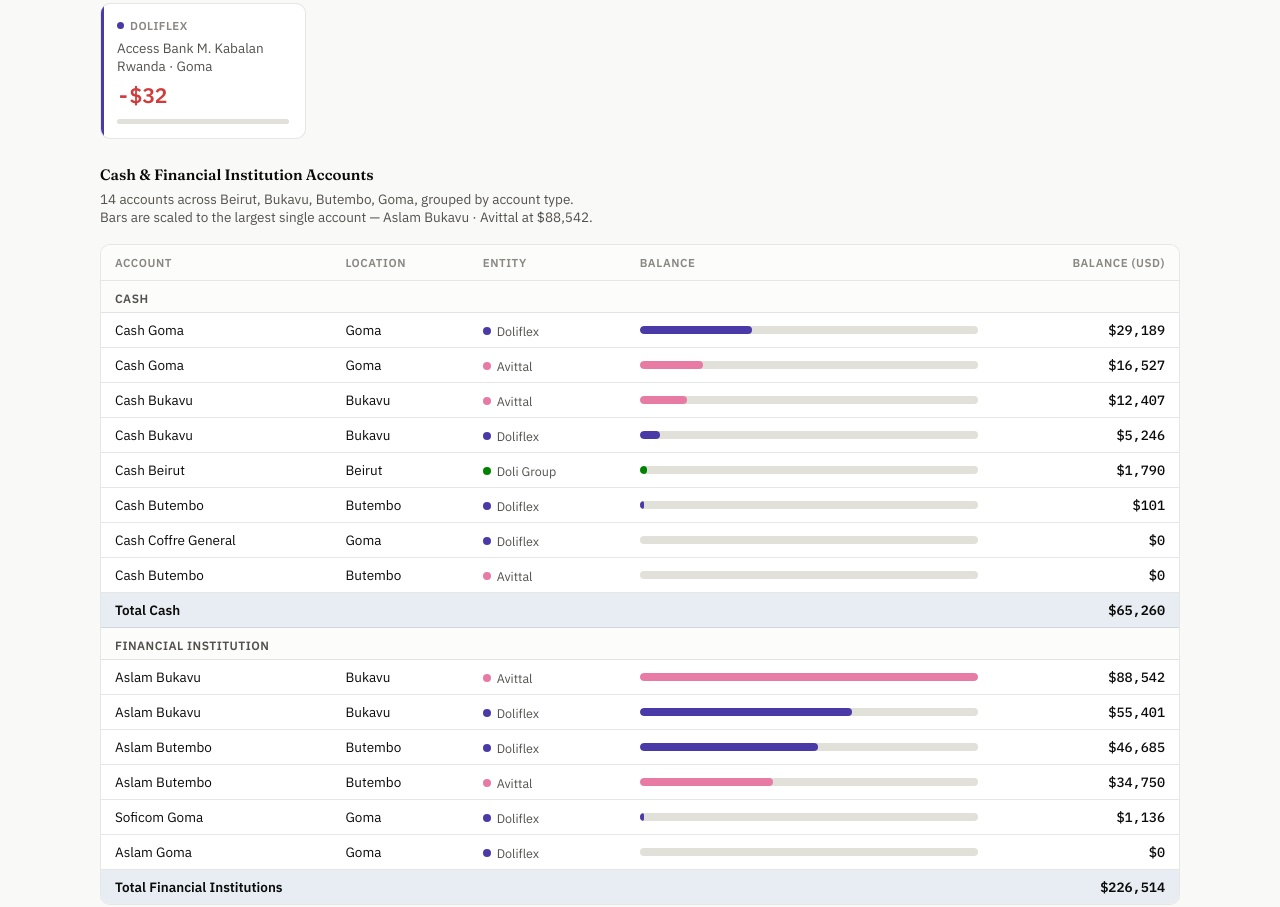
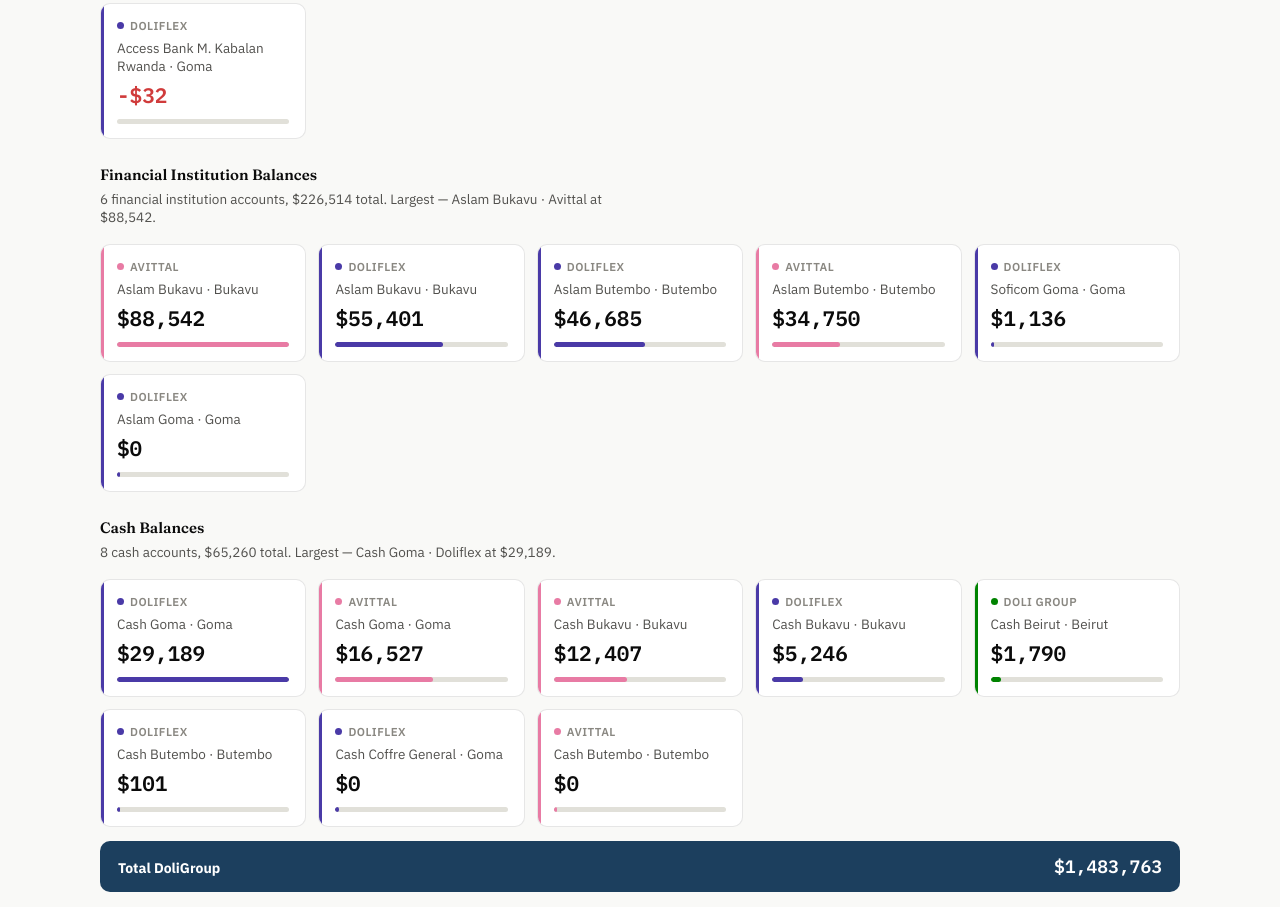
Before and after one commit to alisleiman90/doligroup-cash-dashboard, a plain HTML site: page index.html in a window 1280 px wide. Shown: the part 734-1641 px from the top of the page. Drawn offline with Linux system fonts and the light colour scheme.

Commit message:
Update dashboard: add Cash and Financial Institution balance cards

```diff
--- a/index.html
+++ b/index.html
@@ -216,7 +216,7 @@
         <span class="legend-item"><span class="swatch" style="background:var(--cat-magenta)"></span>Avittal</span>
         <span class="legend-item"><span class="swatch" style="background:var(--cat-green)"></span>Doli Group HQ</span>
       </div>
-      <span class="refresh-note">Auto-refreshed hourly · last pulled 11 Sep 2026 11:00 Beirut time</span>
+      <span class="refresh-note">Auto-refreshed hourly · last pulled 11 Sep 2026 12:00 Beirut time</span>
     </div>
   </header>
 
@@ -238,22 +238,13 @@
     <p class="block-note">6 bank accounts, $1,226,740 total. Largest — Equity Bank Rwanda Doliflex · Doliflex at $1,076,599.</p>
     <div class="card-grid" id="bank-card-grid"></div>
 
-    <h3 style="font-size:15px;margin:26px 0 6px;">Cash &amp; Financial Institution Accounts</h3>
-    <p class="block-note">14 accounts across Beirut, Bukavu, Butembo, Goma, grouped by account type. Bars are scaled to the largest single account — Aslam Bukavu · Avittal at $88,542.</p>
-    <div class="table-scroll">
-      <table>
-        <thead>
-          <tr>
-            <th>Account</th>
-            <th>Location</th>
-            <th>Entity</th>
-            <th class="bar-cell">Balance</th>
-            <th class="num-col">Balance (USD)</th>
-          </tr>
-        </thead>
-        <tbody id="cash-table-body"></tbody>
-      </table>
-    </div>
+    <h3 style="font-size:15px;margin:26px 0 6px;">Financial Institution Balances</h3>
+    <p class="block-note">6 financial institution accounts, $226,514 total. Largest — Aslam Bukavu · Avittal at $88,542.</p>
+    <div class="card-grid" id="fi-card-grid"></div>
+
+    <h3 style="font-size:15px;margin:26px 0 6px;">Cash Balances</h3>
+    <p class="block-note">8 cash accounts, $65,260 total. Largest — Cash Goma · Doliflex at $29,189.</p>
+    <div class="card-grid" id="cash-card-grid"></div>
 
     <div class="grand-strip"><span>Total DoliGroup</span><span class="num">$1,483,763</span></div>
   </section>
@@ -355,62 +346,28 @@
     "Avittal": "var(--cat-magenta)"
   };
 
-  const cashRows = [
-    { cat: "Cash", rows: [
-      { name: 'Cash Goma', loc: 'Goma', entity: 'Doliflex', value: 29189.00 },
-      { name: 'Cash Goma', loc: 'Goma', entity: 'Avittal', value: 16527.00 },
-      { name: 'Cash Bukavu', loc: 'Bukavu', entity: 'Avittal', value: 12407.00 },
-      { name: 'Cash Bukavu', loc: 'Bukavu', entity: 'Doliflex', value: 5246.00 },
-      { name: 'Cash Beirut', loc: 'Beirut', entity: 'Doli Group', value: 1790.00 },
-      { name: 'Cash Butembo', loc: 'Butembo', entity: 'Doliflex', value: 101.00 },
-      { name: 'Cash Coffre General', loc: 'Goma', entity: 'Doliflex', value: 0.00 },
-      { name: 'Cash Butembo', loc: 'Butembo', entity: 'Avittal', value: 0.00 },
-    ], subtotal: 65260.00 },
-    { cat: "Financial Institution", rows: [
-      { name: 'Aslam Bukavu', loc: 'Bukavu', entity: 'Avittal', value: 88542.00 },
-      { name: 'Aslam Bukavu', loc: 'Bukavu', entity: 'Doliflex', value: 55401.00 },
-      { name: 'Aslam Butembo', loc: 'Butembo', entity: 'Doliflex', value: 46685.00 },
-      { name: 'Aslam Butembo', loc: 'Butembo', entity: 'Avittal', value: 34750.00 },
-      { name: 'Soficom Goma', loc: 'Goma', entity: 'Doliflex', value: 1136.00 },
-      { name: 'Aslam Goma', loc: 'Goma', entity: 'Doliflex', value: 0.00 },
-    ], subtotal: 226514.00 },
-  ];
-  const CASH_MAX = 88542.00;
-
   function fmtUSD(v) {
     const neg = v < 0;
     const s = "$" + Math.abs(v).toLocaleString("en-US", { maximumFractionDigits: 0 });
     return neg ? "-" + s : s;
   }
 
-  const cashBody = document.getElementById("cash-table-body");
-  cashRows.forEach(group => {
-    const catTr = document.createElement("tr");
-    catTr.className = "cat-row";
-    catTr.innerHTML = `<td colspan="5">${group.cat}</td>`;
-    cashBody.appendChild(catTr);
-
-    group.rows.slice().sort((a,b) => b.value - a.value).forEach(r => {
-      const tr = document.createElement("tr");
-      const pct = Math.max(Math.abs(r.value) / CASH_MAX * 100, r.value !== 0 ? 1.2 : 0);
-      const barHtml = r.value < 0
-        ? `<div class="bar-track"><div class="bar-fill negative" style="width:${Math.min(pct,50).toFixed(1)}%"></div></div>`
-        : `<div class="bar-track"><div class="bar-fill" style="width:${pct.toFixed(1)}%;background:${ENTITY_COLOR[r.entity]}"></div></div>`;
-      tr.innerHTML = `
-        <td>${r.name}</td>
-        <td>${r.loc}</td>
-        <td><span class="entity-badge"><span class="entity-dot" style="background:${ENTITY_COLOR[r.entity]}"></span>${r.entity}</span></td>
-        <td class="bar-cell">${barHtml}</td>
-        <td class="num-col amount${r.value < 0 ? ' negative' : ''}">${fmtUSD(r.value)}</td>
+  function renderCardGrid(containerId, accounts, max) {
+    const grid = document.getElementById(containerId);
+    accounts.forEach(a => {
+      const pct = Math.max(Math.abs(a.value) / max * 100, 2);
+      const card = document.createElement("div");
+      card.className = "bcard";
+      card.style.setProperty("--card-accent", ENTITY_COLOR[a.entity]);
+      card.innerHTML = `
+        <div class="entity-row"><span class="entity-dot" style="background:${ENTITY_COLOR[a.entity]}"></span>${a.entity}</div>
+        <div class="bname">${a.name} · ${a.loc}</div>
+        <div class="bval${a.value < 0 ? ' negative' : ''}">${fmtUSD(a.value)}</div>
+        <div class="mini-track"><div class="mini-fill" style="width:${a.value < 0 ? 0 : pct.toFixed(1)}%;background:${a.value < 0 ? 'var(--negative)' : ENTITY_COLOR[a.entity]}"></div></div>
       `;
-      cashBody.appendChild(tr);
+      grid.appendChild(card);
     });
-
-    const subTr = document.createElement("tr");
-    subTr.className = "subtotal-row";
-    subTr.innerHTML = `<td colspan="4">Total ${group.cat === "Financial Institution" ? "Financial Institutions" : group.cat + (group.cat === "Bank" ? "s" : "")}</td><td class="num-col amount">${fmtUSD(group.subtotal)}</td>`;
-    cashBody.appendChild(subTr);
-  });
+  }
 
   const bankAccounts = [
     { name: 'Equity Bank Rwanda Doliflex', loc: 'Goma', entity: 'Doliflex', value: 1076599.00 },
@@ -421,20 +378,31 @@
     { name: 'Access Bank M. Kabalan Rwanda', loc: 'Goma', entity: 'Doliflex', value: -32.00 },
   ];
   const BANK_MAX = 1076599.00;
-  const bankGrid = document.getElementById("bank-card-grid");
-  bankAccounts.forEach(a => {
-    const pct = Math.max(Math.abs(a.value) / BANK_MAX * 100, 2);
-    const card = document.createElement("div");
-    card.className = "bcard";
-    card.style.setProperty("--card-accent", ENTITY_COLOR[a.entity]);
-    card.innerHTML = `
-      <div class="entity-row"><span class="entity-dot" style="background:${ENTITY_COLOR[a.entity]}"></span>${a.entity}</div>
-      <div class="bname">${a.name} · ${a.loc}</div>
-      <div class="bval${a.value < 0 ? ' negative' : ''}">${fmtUSD(a.value)}</div>
-      <div class="mini-track"><div class="mini-fill" style="width:${a.value < 0 ? 0 : pct.toFixed(1)}%;background:${a.value < 0 ? 'var(--negative)' : ENTITY_COLOR[a.entity]}"></div></div>
-    `;
-    bankGrid.appendChild(card);
-  });
+  renderCardGrid("bank-card-grid", bankAccounts, BANK_MAX);
+
+  const fiAccounts = [
+    { name: 'Aslam Bukavu', loc: 'Bukavu', entity: 'Avittal', value: 88542.00 },
+    { name: 'Aslam Bukavu', loc: 'Bukavu', entity: 'Doliflex', value: 55401.00 },
+    { name: 'Aslam Butembo', loc: 'Butembo', entity: 'Doliflex', value: 46685.00 },
+    { name: 'Aslam Butembo', loc: 'Butembo', entity: 'Avittal', value: 34750.00 },
+    { name: 'Soficom Goma', loc: 'Goma', entity: 'Doliflex', value: 1136.00 },
+    { name: 'Aslam Goma', loc: 'Goma', entity: 'Doliflex', value: 0.00 },
+  ];
+  const FI_MAX = 88542.00;
+  renderCardGrid("fi-card-grid", fiAccounts, FI_MAX);
+
+  const cashAccounts = [
+    { name: 'Cash Goma', loc: 'Goma', entity: 'Doliflex', value: 29189.00 },
+    { name: 'Cash Goma', loc: 'Goma', entity: 'Avittal', value: 16527.00 },
+    { name: 'Cash Bukavu', loc: 'Bukavu', entity: 'Avittal', value: 12407.00 },
+    { name: 'Cash Bukavu', loc: 'Bukavu', entity: 'Doliflex', value: 5246.00 },
+    { name: 'Cash Beirut', loc: 'Beirut', entity: 'Doli Group', value: 1790.00 },
+    { name: 'Cash Butembo', loc: 'Butembo', entity: 'Doliflex', value: 101.00 },
+    { name: 'Cash Coffre General', loc: 'Goma', entity: 'Doliflex', value: 0.00 },
+    { name: 'Cash Butembo', loc: 'Butembo', entity: 'Avittal', value: 0.00 },
+  ];
+  const CASH_MAX = 29189.00;
+  renderCardGrid("cash-card-grid", cashAccounts, CASH_MAX);
 
   const deptRows = [
     { dept: 'Supply Chain', entity: 'Doliflex', pending: 36447.00, inprog: 656.00, completed: 724806.00 },
```
